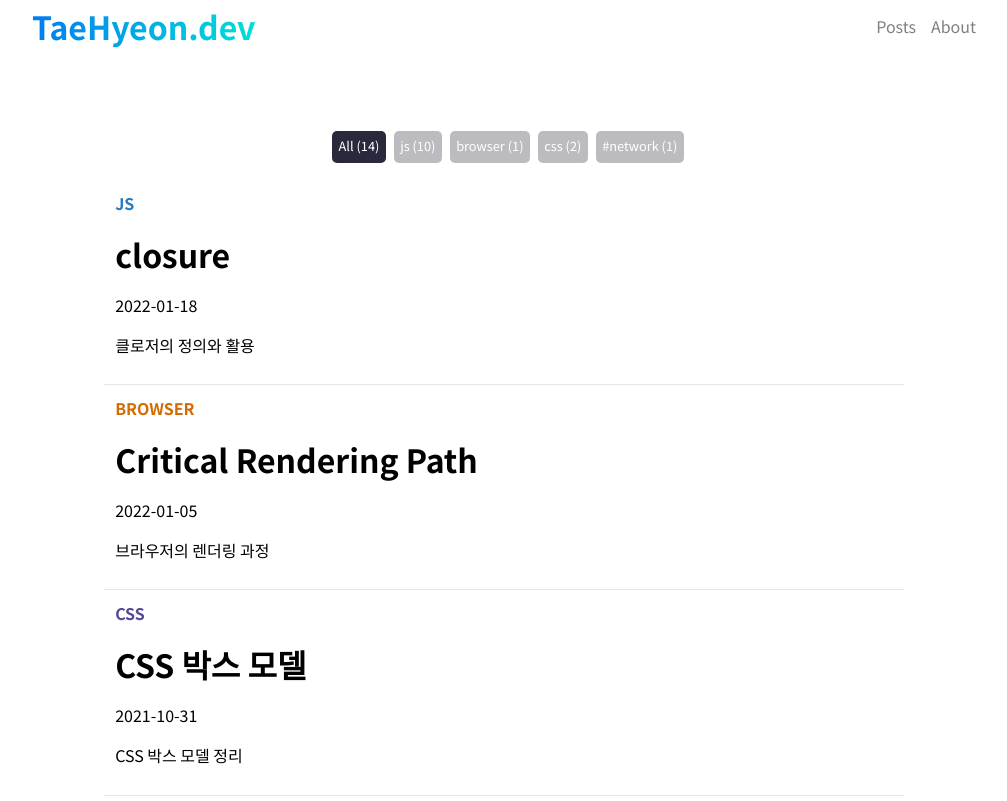
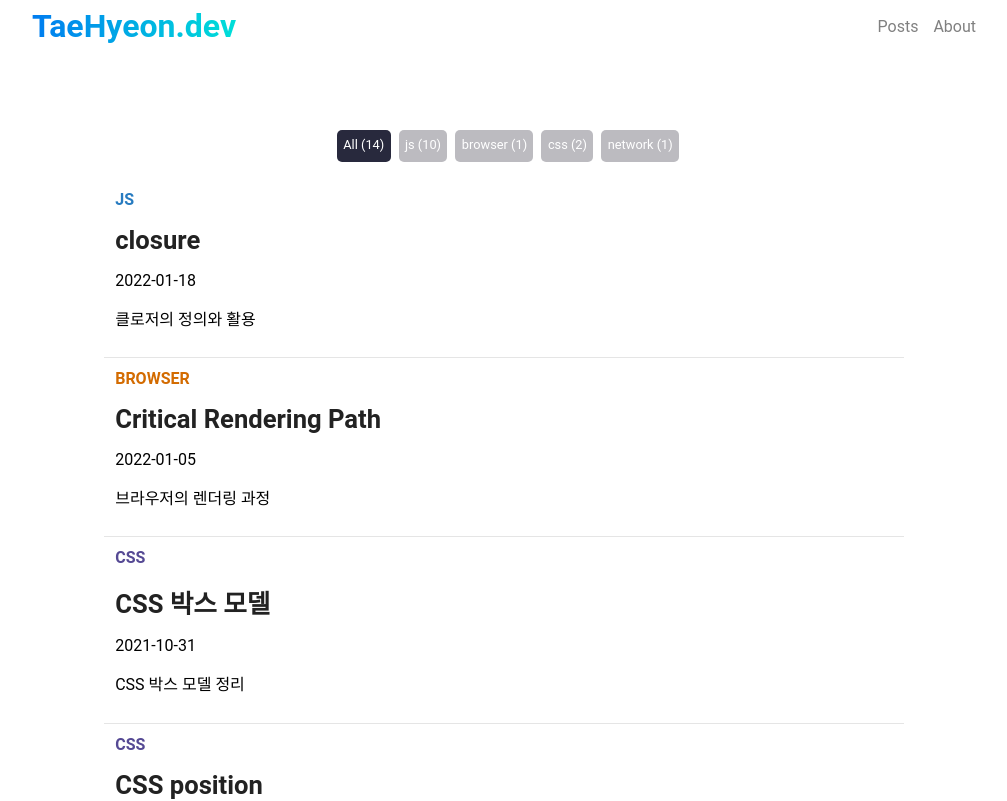
Before and after one commit to th2205/my-blog, a Next.js app: page / in a window 1280 px wide. Shown: the top 801 px of the page, without its empty margins (136-1143 px from the left). Built offline with nearby package versions, Linux system fonts and the light colour scheme.

Commit message:
feat: update post style

```diff
--- a/components/MarkDown.tsx
+++ b/components/MarkDown.tsx
@@ -1,7 +1,7 @@
 import ReactMarkdown from "react-markdown";
 import Box from "./Box";
 import CodeBlock from "./CodeBolck";
-import Heading from "./Heading";
+import Heading from "@/components/common/Heading";
 import IFrame from "./IFrame";
 import Img from "./Img";
 import ListItem from "./ListItem";
--- a/components/Post.tsx
+++ b/components/Post.tsx
@@ -1,6 +1,6 @@
 import MarkDown from "./MarkDown";
 import Comment from "./Comment";
-import Heading from "./Heading";
+import Heading from "@/components/common/Heading";
 import Text from "./Text";
 import style from "./Post.module.scss";
 import Img from "./Img";
--- a/components/Heading.tsx
+++ b/components/common/Heading.tsx
@@ -22,6 +22,7 @@ export default function Heading({
 
 const baseStyle = css`
   display: block;
+  color: rgb(34, 34, 34);
 `;
 
 const headingTags = {
--- a/components/posts/ArticleItem.tsx
+++ b/components/posts/ArticleItem.tsx
@@ -1,7 +1,7 @@
 import Link from "next/link";
 import styled from "@emotion/styled";
 import { PostsData } from "@/lib/MDparser";
-import Heading from "@/components/Heading";
+import Heading from "@/components/common/Heading";
 import Tag from "@/components/posts/Tag";
 
 interface ArticleProps {
@@ -13,7 +13,7 @@ export default function ArticleItem({ article }: ArticleProps) {
     <Link href={`/posts/${article.id}`}>
       <Container>
         {article.tags && article.tags.map((tag, index) => <Tag name={tag} />)}
-        <Heading as="h1">{article.title}</Heading>
+        <Heading as="h2">{article.title}</Heading>
         <p className="time">{article.date}</p>
         <p>{article.thumbnail || ""}</p>
       </Container>
--- a/pages/_app.js
+++ b/pages/_app.js
@@ -1,6 +1,5 @@
 import { ThemeProvider } from "@emotion/react";
 import { theme } from "@/styles/theme";
-import "../styles/global.scss";
 import GlobalStyle from "../components/common/GlobalStyle";
 
 export default function App({ Component, pageProps }) {
--- a/pages/resume.tsx
+++ b/pages/resume.tsx
@@ -1,5 +1,5 @@
 import ResumeLayout from "../components/ResumeLayout";
-import Heading from "../components/Heading";
+import Heading from "../components/common/Heading";
 import Text from "../components/Text";
 import Section from "../components/Section";
 import Link from "../components/Link";
--- a/posts/mqtt.md
+++ b/posts/mqtt.md
@@ -1,7 +1,7 @@
 ---
 title: "MQTT와 실시간 통신"
 date: "2021-10-19"
-tags: ["#network"]
+tags: ["network"]
 thumbnailImgPath: "/mqtt/mqtt.png"
 thumbnail: "mqtt 프로토콜과 작동 원리"
 ---
--- a/styles/global.scss
+++ /dev/null
@@ -1,18 +0,0 @@
-@import url("https://fonts.googleapis.com/css2?family=Noto+Sans+KR:wght@100;300;400;500;700;900&display=swap");
-@import url("https://fonts.googleapis.com/css2?family=Noto+Sans+KR:wght@100;300;400;500;700;900&family=Roboto:ital,wght@0,100;0,300;0,400;1,500&display=swap");
-
-* {
-  box-sizing: border-box;
-  padding: 0;
-  margin: 0;
-  font-family: "Noto Sans KR", "Roboto", -apple-system, BlinkMacSystemFont,
-    Segoe UI, Roboto, Oxygen, Ubuntu, Cantarell, Fira Sans, Droid Sans,
-    Helvetica Neue, sans-serif;
-  font-size: 16px;
-}
-
-@media (max-width: 767px) {
-  * {
-    font-size: 16px;
-  }
-}
```
Also changed, not shown: components/Heading.module.scss (deleted, +0 -45 lines).
